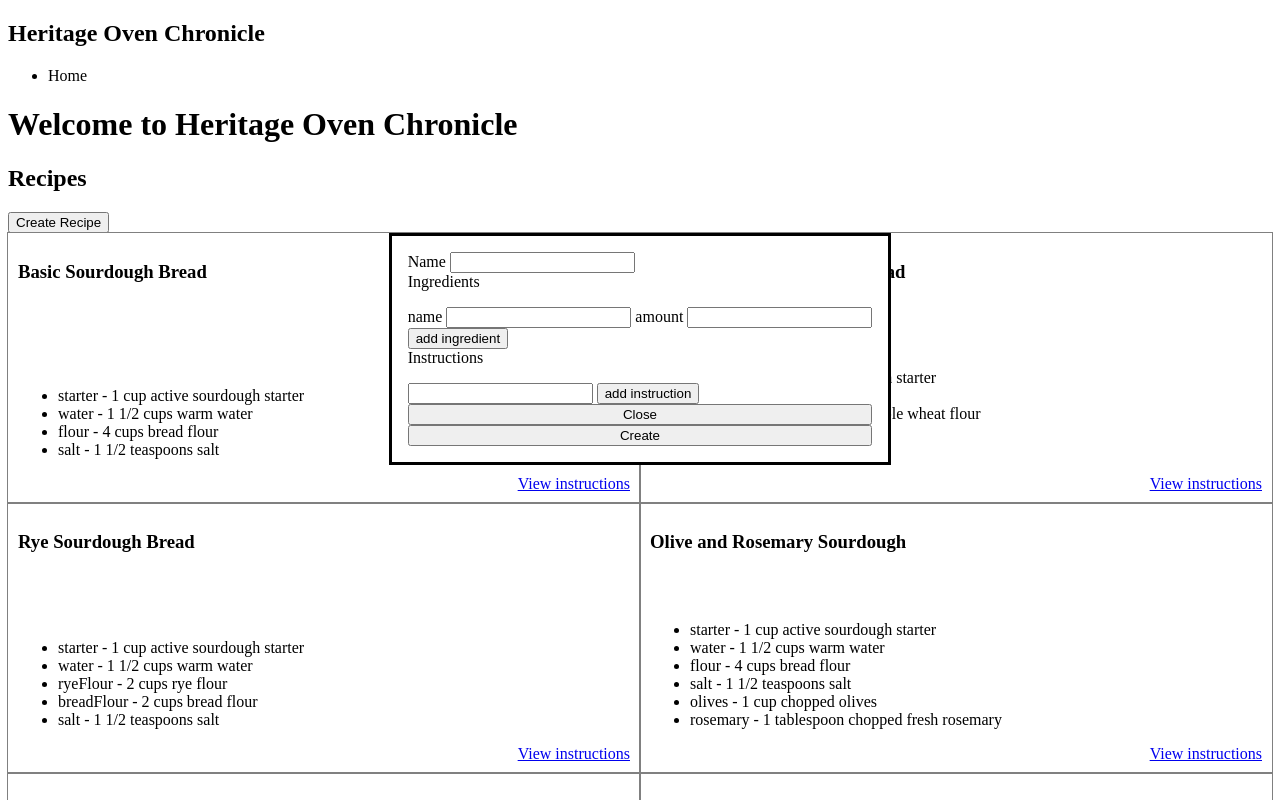
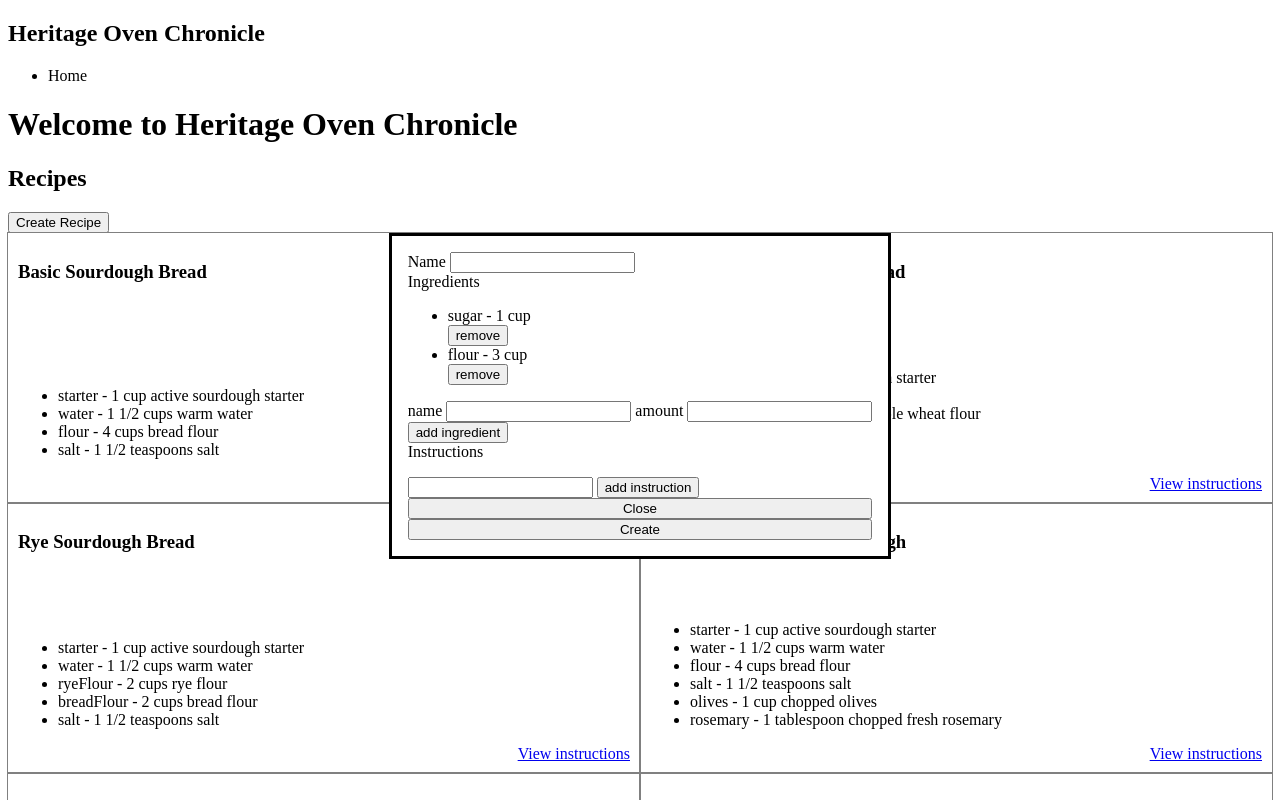
Before and after one commit to p-adams/bake-bot, a SvelteKit app: page / in a window 1280 px wide. Both pictures are taken after a click on the button "Create Recipe". Shown: the top 800 px of the page. Built offline with nearby package versions, Linux system fonts and the light colour scheme.

Commit message:
add ability to remove an ingredient

```diff
--- a/src/routes/+page.svelte
+++ b/src/routes/+page.svelte
@@ -10,7 +10,10 @@
   let isRecipeCreateDialogOpen = false;
   let recipeData: App.Recipe = {
     name: "",
-    ingredients: {},
+    ingredients: {
+      sugar: "1 cup",
+      flour: "3 cup",
+    },
     instructions: [],
   };
   let ingredient = {
@@ -31,6 +34,16 @@
   function handleNewInstruction() {
     recipeData.instructions = [...recipeData.instructions, instruction];
     instruction = "";
+  }
+  function removeIngredient(ingredientKey: string) {
+    const { [ingredientKey]: deletedKey, ...updatedIngredients } =
+      recipeData.ingredients;
+    recipeData = {
+      ...recipeData,
+      ingredients: {
+        ...updatedIngredients,
+      },
+    };
   }
   function createRecipe() {
     recipes = [...recipes, recipeData];
@@ -60,7 +73,12 @@
         Ingredients
         <ul>
           {#each Object.entries(recipeData.ingredients) as [ingredient, amount]}
-            <li>{ingredient} - {amount}</li>
+            <li class="list-item">
+              <div>{ingredient} - {amount}</div>
+              <button on:click={() => removeIngredient(ingredient)}
+                >remove</button
+              >
+            </li>
           {/each}
         </ul>
 
```
